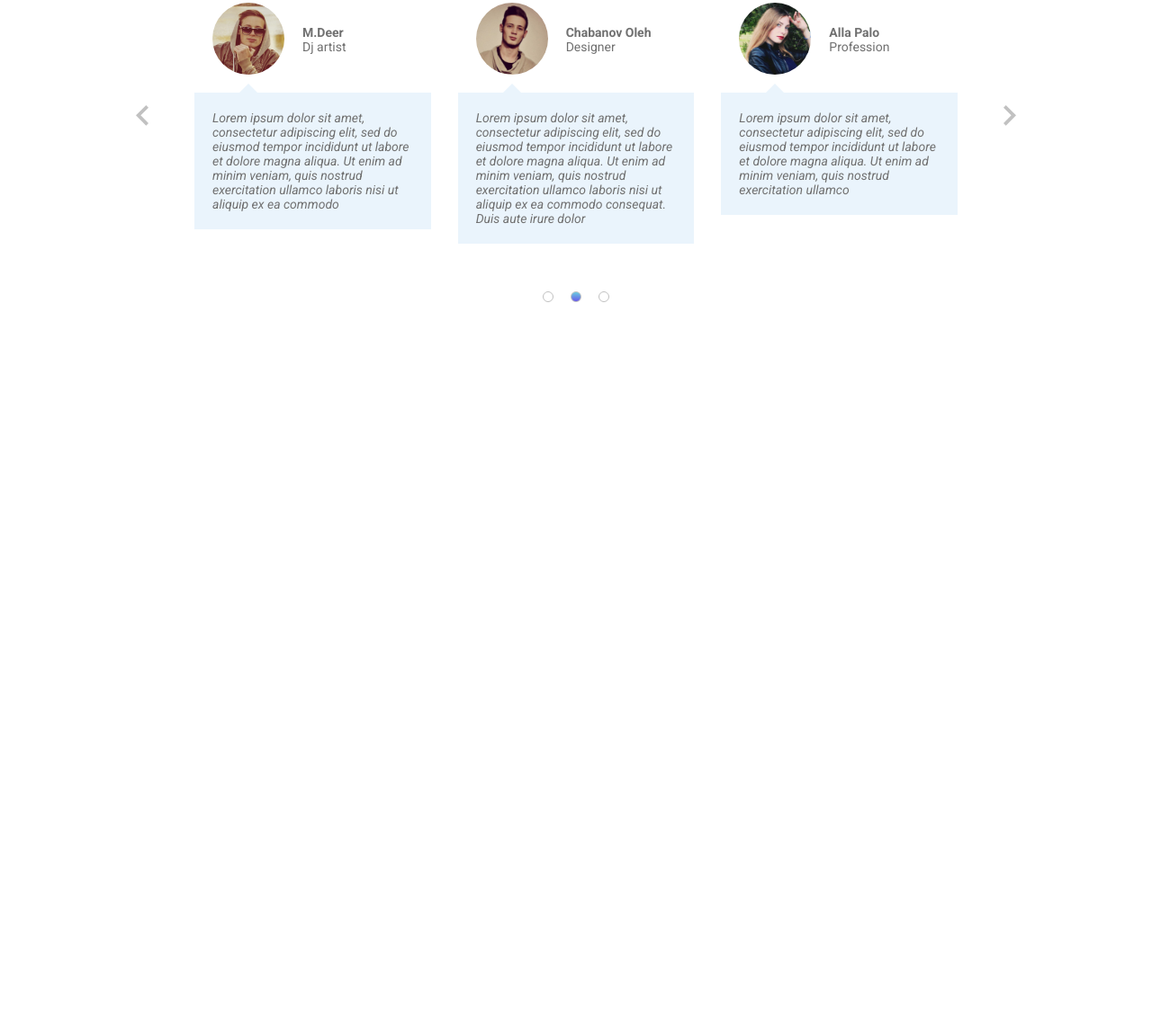
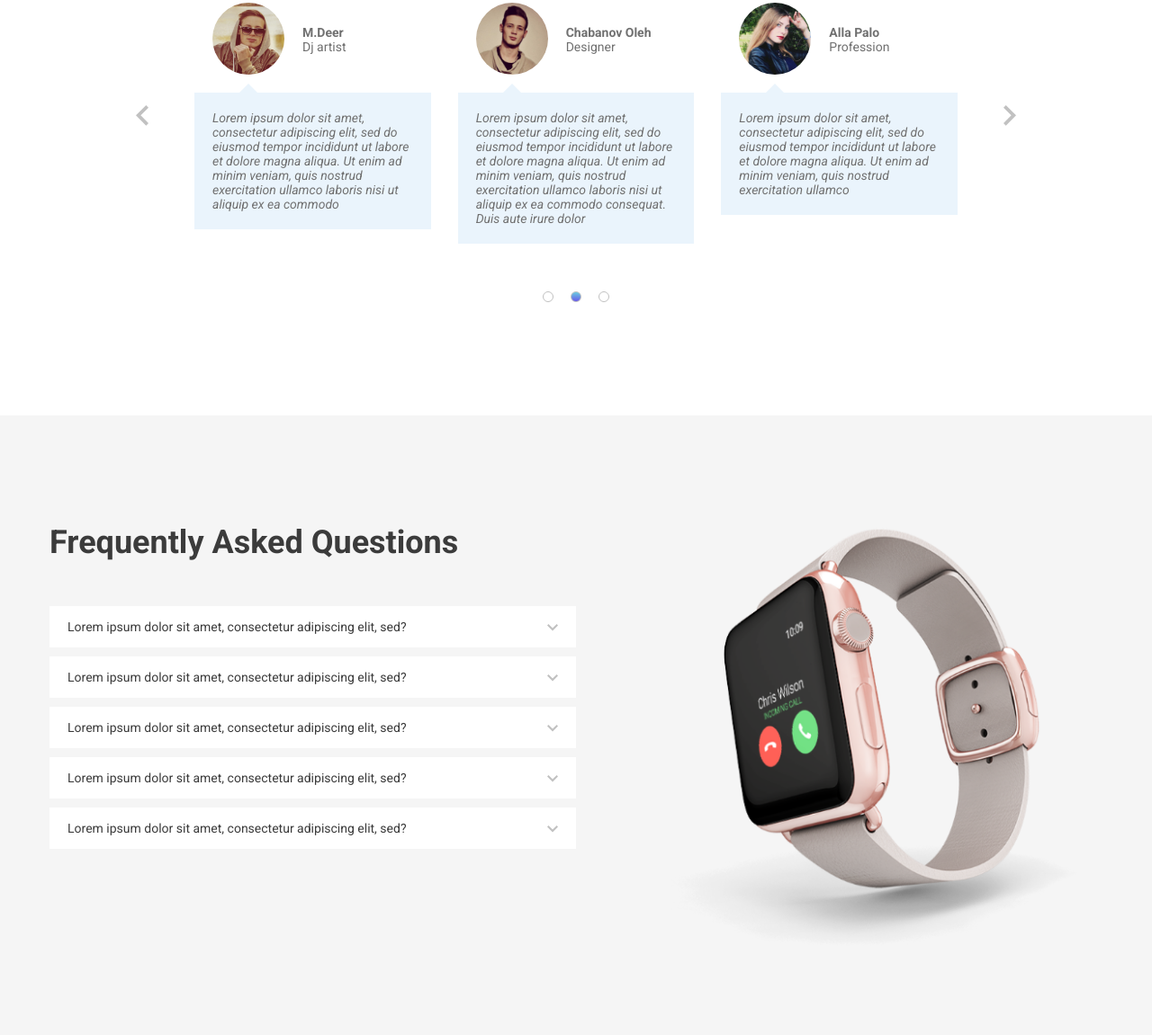
Before and after one commit to ismaellimadealmeidafilho/projeto1, a plain HTML site: page index.html in a window 1280 px wide. Shown: the part 3740-4891 px from the top of the page at 90% size. Before the commit the page ends 4202 px from the top, so only its background shows below. Drawn offline with Linux system fonts and the light colour scheme.

Commit message:
Section 7
Construção da seção 7(FAQ)

```diff
--- a/index.html
+++ b/index.html
@@ -203,6 +203,46 @@
             </div>
         </div>
     </section>
-
+    <!--Seção FAQ-->
+    <section class="section7">
+        <div class="center">
+            <div class="perguntas">
+                <h2>Frequently Asked Questions</h2>
+                <div class="pergunta">
+                    <img src="imagens/down.png" alt="seta pra baixo">
+                    <p>
+                        Lorem ipsum dolor sit amet, consectetur adipiscing elit, sed?
+                    </p>
+                </div>
+                <div class="pergunta">
+                    <img src="imagens/down.png" alt="seta pra baixo">
+                    <p>
+                        Lorem ipsum dolor sit amet, consectetur adipiscing elit, sed?
+                    </p>
+                </div>
+                <div class="pergunta">
+                    <img src="imagens/down.png" alt="seta pra baixo">
+                    <p>
+                        Lorem ipsum dolor sit amet, consectetur adipiscing elit, sed?
+                    </p>
+                </div>
+                <div class="pergunta">
+                    <img src="imagens/down.png" alt="seta pra baixo">
+                    <p>
+                        Lorem ipsum dolor sit amet, consectetur adipiscing elit, sed?
+                    </p>
+                </div>
+                <div class="pergunta">
+                    <img src="imagens/down.png" alt="seta pra baixo">
+                    <p>
+                        Lorem ipsum dolor sit amet, consectetur adipiscing elit, sed?
+                    </p>
+                </div>
+            </div>
+            <div class="watch">
+                <img src="imagens/watch-ask.png" alt="watch">
+            </div>
+        </div>
+    </section>
 </body>
 </html>
--- a/style.css
+++ b/style.css
@@ -303,6 +303,10 @@ button:hover{
     margin-top: 114px;
     float: right;
 }
+.left:hover,
+.right:hover{
+    cursor: pointer;
+}
 /* Testemunhos */
 .testemunhos{
     display: flex;
@@ -377,6 +381,58 @@ button:hover{
 .active{
     background-image: linear-gradient(180deg, #6ACBE0 0%, #6859EA 100%);
 }
+.bullet1:hover,
+.bullet2:hover,
+.bullet3:hover{
+    cursor: pointer;
+}
+/*Seção FAQ*/
+.section7{
+    background-color: #F5F5F5;
+    padding-top: 120px;
+    padding-bottom: 80px;
+}
+.section7 .center{
+    display: flex;
+}
+/* Perguntas */
+.section7 .perguntas{
+    width: 50%;
+}
+.section7 .perguntas h2{
+    font-size: 36px;
+    text-align: left;
+    color: #3B3B3B;
+    margin-bottom: 50px;
+}
+.pergunta{
+    width: 100%;
+    background: white;
+    padding-left: 20px;
+    padding-top: 15px;
+    padding-bottom: 15px;
+    margin-top: 10px;
+}
+.pergunta p{
+    color: #3B3B3B;
+    font-size: 14px;
+}
+.pergunta img{
+    float: right;
+    margin-right: 20px;
+    margin-top: 5px;
+}
+.pergunta img:hover{
+    cursor: pointer;
+}
+.section7 .watch{
+    width: 50%;
+    padding-left: 100px;
+}
+.section7 .watch img{
+    width: 100%;
+    max-width: 500px;
+}
 
 
 @media only screen and (max-width: 1024px){
```
Also changed, not shown: imagens/down.png (added), imagens/up.png (added).
